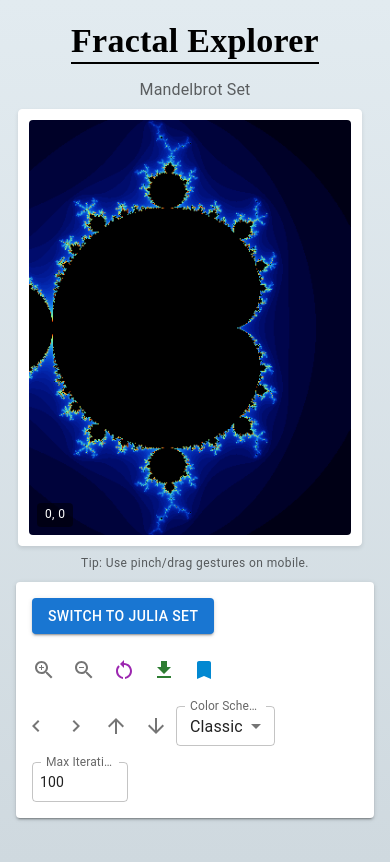
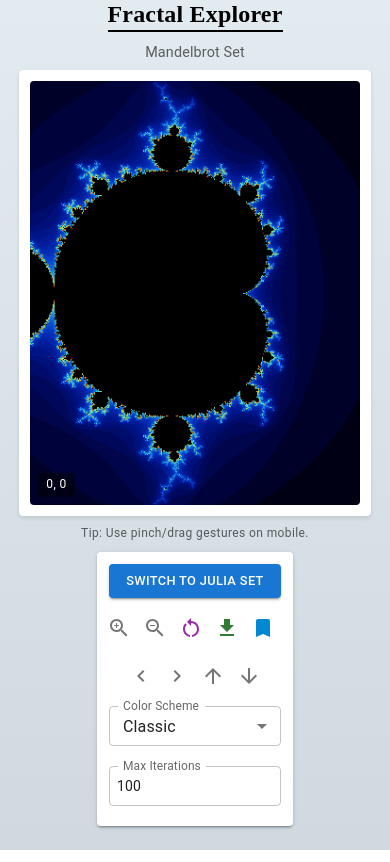
Before and after one commit to Priyankashinde06/Fractal_Generator, a React (Vite) app: page / in a window 390 px wide. Built offline with nearby package versions, Linux system fonts and the light colour scheme.

Commit message:
Add files via upload

```diff
--- a/src/styles.css
+++ b/src/styles.css
@@ -13,11 +13,13 @@ body {
         width: 100%;
         padding: 10px;
     }
-    .canvas-wrapper{
+
+    .canvas-wrapper {
         width: 90% !important;
         margin-right: 10px;
     }
 }
+
 .fractal-container {
     padding: 20px;
     display: flex;
@@ -41,3 +43,68 @@ canvas {
     max-width: 100%;
     height: auto;
 }
+
+/* Mobile-specific styles */
+@media (max-width: 768px) {
+    .fractal-container {
+        padding: 0 12px !important;
+    }
+
+    .canvas-wrapper {
+        margin: 0 -12px;
+    }
+
+    .MuiPaper-root {
+        padding: 12px !important;
+    }
+
+    .MuiGrid-container {
+        display: flex !important;
+        /* align-items: center; */
+        gap: 12px !important;
+        flex-direction: column !important;
+        justify-content: center;
+    }
+
+    .MuiButton-root {
+        padding: 6px 8px !important;
+        font-size: 0.8rem !important;
+    }
+
+    .MuiIconButton-root {
+        padding: 6px !important;
+    }
+    .css-skux33-MuiGrid-root{
+        margin-left: 0px !important;
+    }
+    .MuiTextField-root,
+    .MuiFormControl-root {
+        margin-bottom: 8px !important;
+    }
+
+    .MuiTypography-h4 {
+        font-size: 1.5rem !important;
+    }
+
+    .MuiTypography-subtitle1 {
+        font-size: 0.9rem !important;
+    }
+
+    /* Make controls panel more compact */
+    .MuiGrid-item {
+        padding: 4px !important;
+    }
+
+    /* Adjust navigation buttons */
+    .MuiBox-root {
+        flex-wrap: wrap;
+        justify-content: center;
+    }
+
+    /* Make view history buttons smaller */
+    .MuiButton-outlinedSizeSmall {
+        padding: 2px 4px !important;
+        font-size: 0.7rem !important;
+        min-width: 40px !important;
+    }
+}
```
